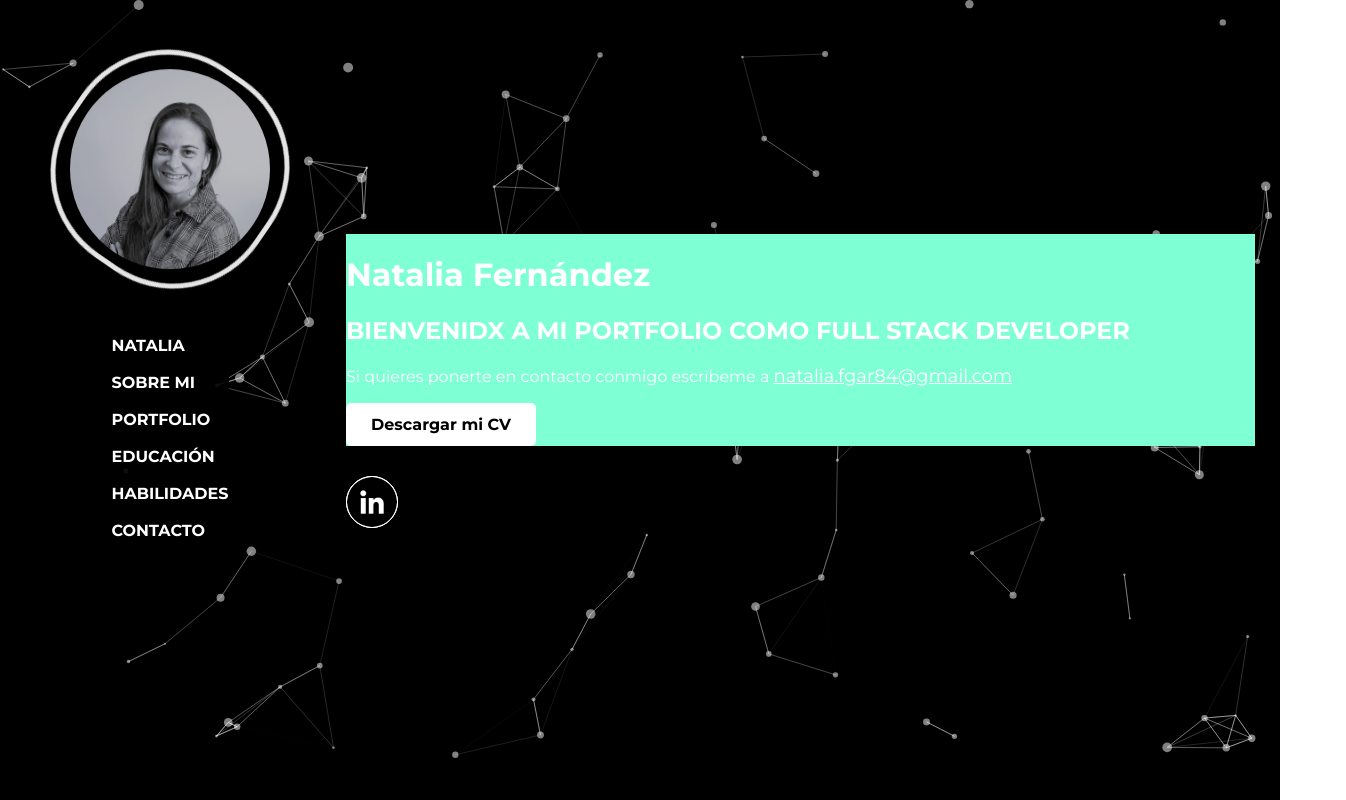
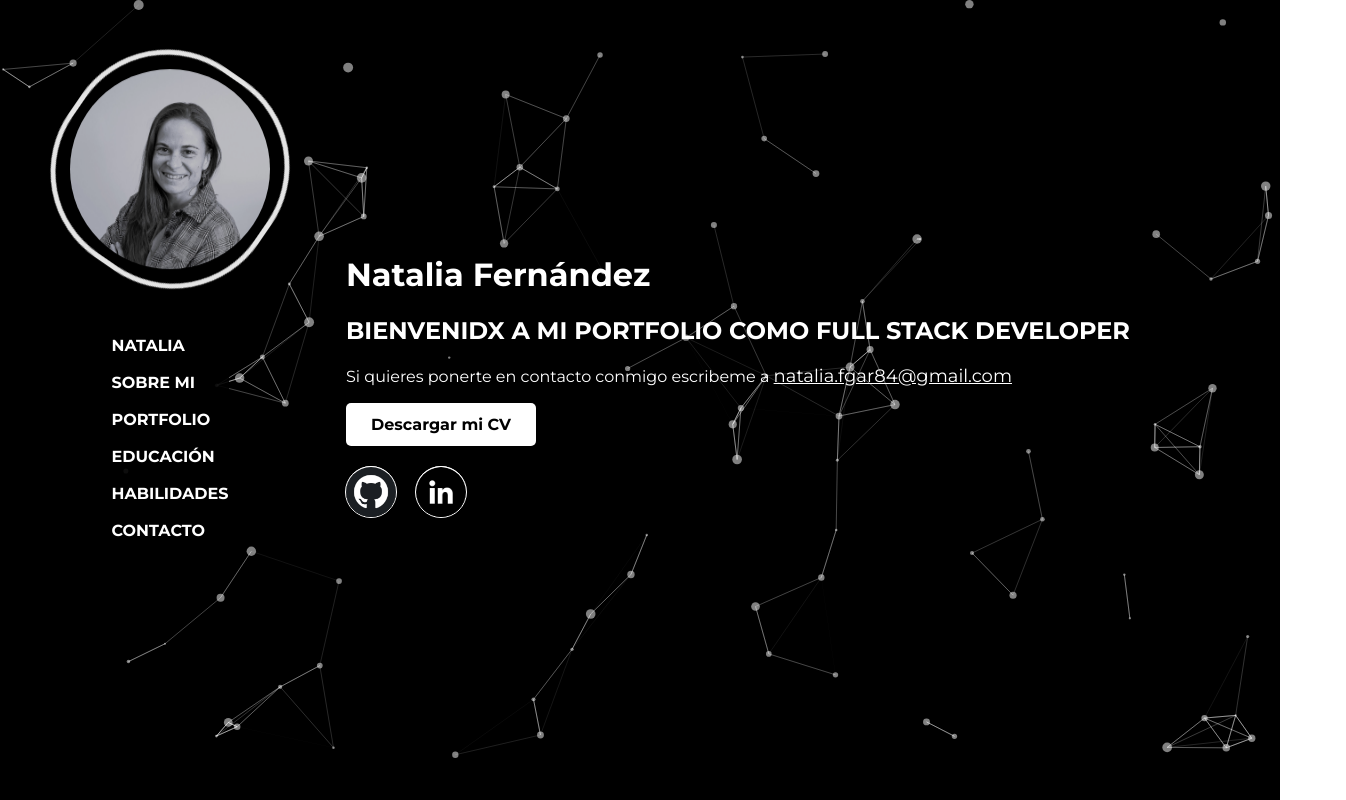
Before and after one commit to Natfer84/portfolio, a React (Create React App) app in the folder front/: page /Natalia in a window 1280 px wide. Shown: the whole page, 1346 px wide, since content can reach past the window. Built offline with nearby package versions, Linux system fonts and the light colour scheme.

Commit message:
realizado enlace a github con los proyectos principales

```diff
--- a/front/src/components/Natalia.js
+++ b/front/src/components/Natalia.js
@@ -34,19 +34,23 @@ export default function Natalia() {
       <div className="Box_AboutMe_networks">
         {/* enlace github */}
         <div className="Box_div_github">
-          <a href="https://www.linkedin.com/in/natalia-fernandezgarcia/">
-            <div className="Box_div_linkedin_img">
-              <img src="images/linkedin.jpg" alt="logotipo linkedin"></img>
+
+            <div className="Box_div_github_img">
+              <a href="https://github.com/Natfer84/proyectoPortfolio">
+              <img src="images/github.jpg" alt="logotipo github"></img>
+            </a>
             </div>
-          </a>
+
         </div>
         {/* enlace linkedin */}
         <div className="Box_div_linkedin">
-          <a href="https://www.linkedin.com/in/natalia-fernandezgarcia/">
+
             <div className="Box_div_linkedin_img">
+              <a href="https://www.linkedin.com/in/natalia-fernandezgarcia/">
               <img src="images/linkedin.jpg" alt="logotipo linkedin"></img>
+              </a>
             </div>
-          </a>
+
         </div>
       </div>
     </div>
--- a/front/src/styles/Natalia.css
+++ b/front/src/styles/Natalia.css
@@ -4,8 +4,9 @@
     z-index: 2;
     right: 25px;
     top: 234px;
-    background-color: aquamarine;
     left: 346px;
+    width: 1000px;
+    margin:0px auto;
 }
 .Box_Natalia_P a{
     color:white;
@@ -35,30 +36,52 @@
     opacity: 0.5;
     font-weight: bold;
 }
-.Box_div_linkedin{
+
+
+
+/*redes sociales*/
+
+.Box_AboutMe_networks{
+    display: flex;
+    flex-direction: row;
+    justify-content: center;
+    align-items: center;
+    gap: 20px;
+    position: absolute;
+    width: auto; /* Se ajusta al contenido */
+    margin-top: 20px;
+}
+
+.Box_div_linkedin,
+.Box_div_github{
+    position: relative; /* Evita problemas con position absolute */
+    background-color: white;
+    width: 50px;
+    height: 50px;
+    border-radius: 50%;
+    display: flex;
+    justify-content: center;
+
+
+}
+/*.Box_div_github{
     position: absolute;
     z-index: 2;
     background-color: white;
 }
-.Box_div_linkedin a{
+/*.Box_div_linkedin,
+.Box_div_github a{
     position: absolute;
     z-index: 2;
     background-color: white;
 }
-.Box_div_linkedin_img{
-    position: absolute;
-    z-index: 2;
-    background-color: white;
-}
-.Box_div_linkedin_img img{
-    position: absolute;
-    z-index: 2;
-    background-color: white;
-    WIDTH: 50px;
+*/
+.Box_div_github img,
+.Box_div_linkedin img {
+    width: 50px;
     height: 50px;
-    border-radius: 100%;
+    border-radius: 50%;
     border: 1px solid white;
-    margin-top: 30px;
 }
 
 @media screen and (max-width: 768px) {
```
Also changed, not shown: front/public/images/github.jpg (added).
